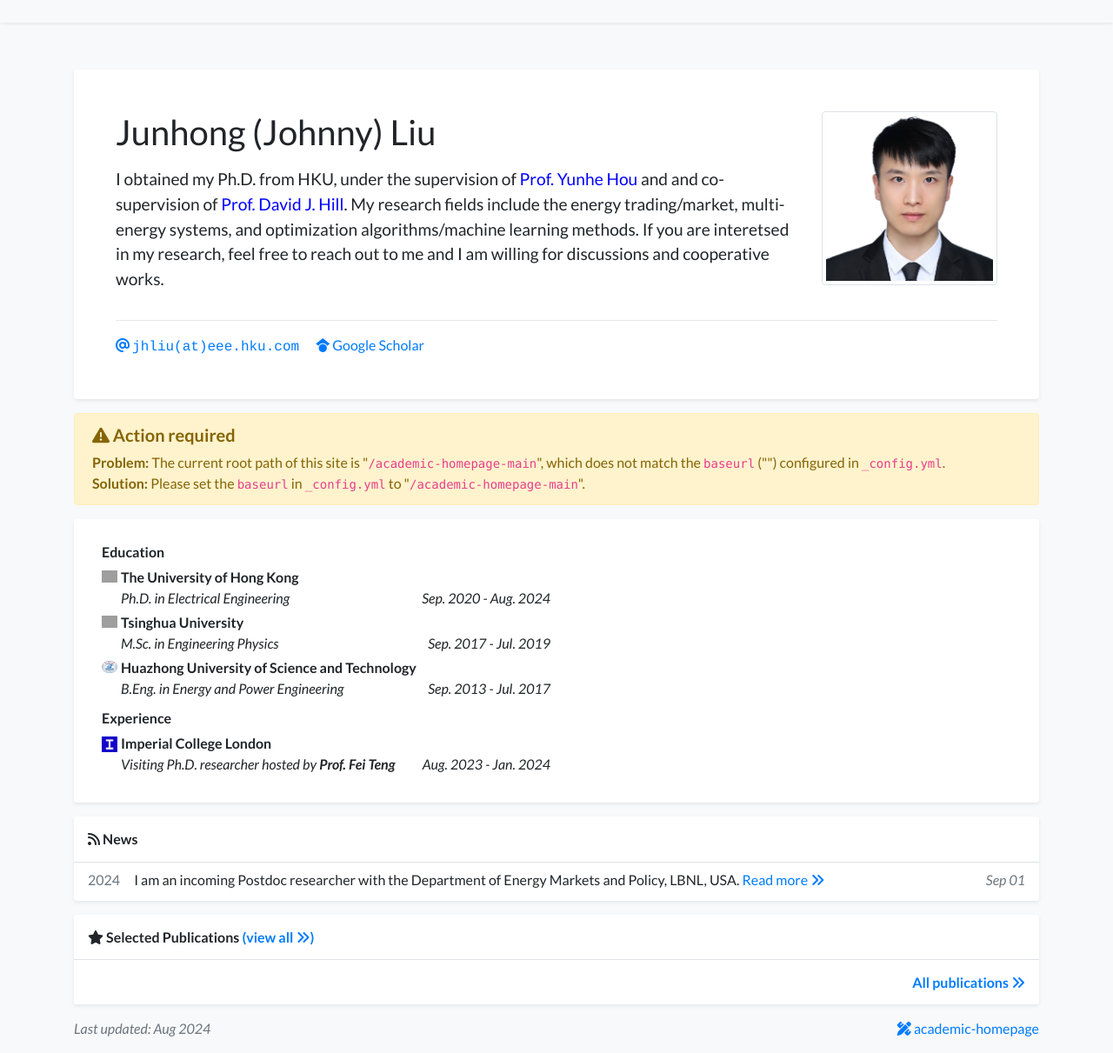
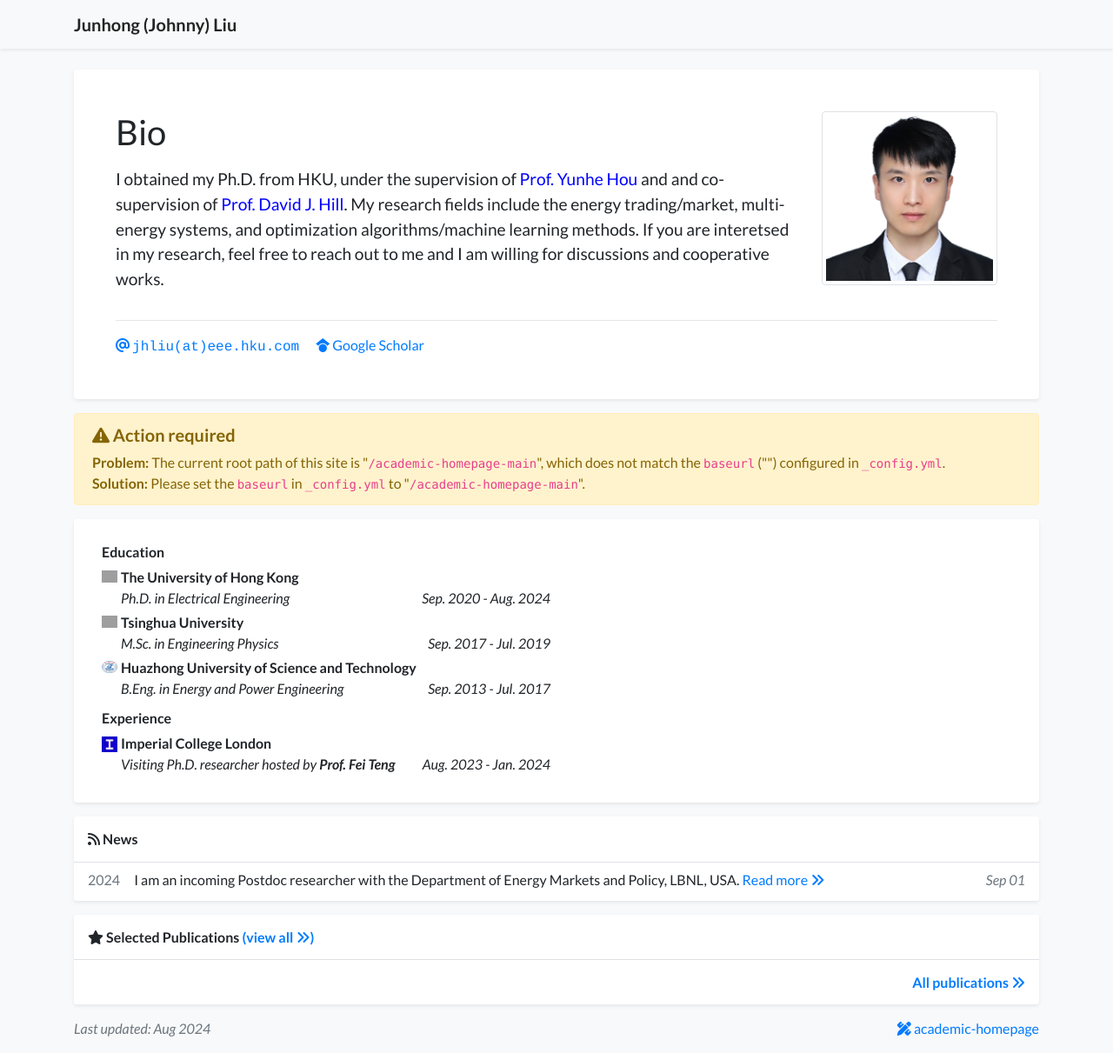
Before and after one commit to johnny-eee/academic-homepage-main, a Jekyll site: the page built from index.html, in a window 1280 px wide and 1211 px high. Shown: the whole window at 87% size. Built offline with Jekyll 4.4.1, drawn with Linux system fonts in a browser that asks for light colours; a style sheet for code colours, icons or effects is not loaded; grey boxes are pictures that could not be loaded.

Commit message:
Update profile.yml

```diff
--- a/_data/profile.yml
+++ b/_data/profile.yml
@@ -1,6 +1,6 @@
-primary_name: "Junhong (Johnny) Liu"
+primary_name: "Bio"
 secondary_name: ""
-navbar_name: " "
+navbar_name: "Junhong (Johnny) Liu"
 
 #positions:
 #- logo: /assets/images/badges/hku.png  # Logo is optional
```
